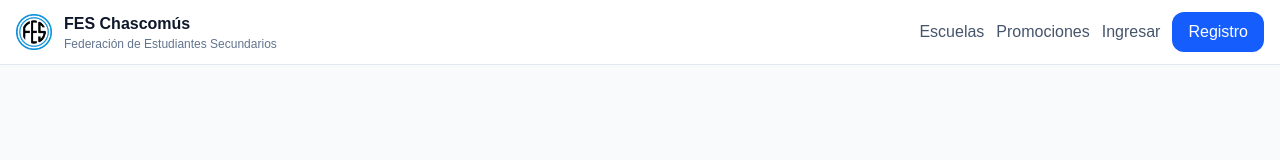
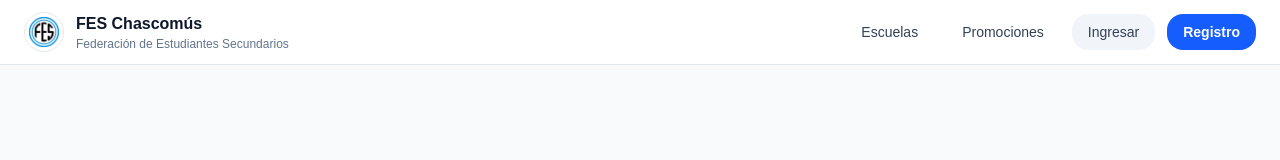
Before and after one commit to feschascomus/fes-chascomus, a Next.js app: page / in a window 1280 px wide. Shown: the top 160 px of the page. Built offline with nearby package versions, Linux system fonts and the light colour scheme; no server answers; the database is empty.

Commit message:
ajuste navbar

```diff
--- a/src/components/Navbar.js
+++ b/src/components/Navbar.js
@@ -3,44 +3,55 @@
 import Link from "next/link"
 import Image from "next/image"
 import { Suspense } from "react"
-import { useSearchParams } from "next/navigation"
-import SignOutButton from "@/components/SignOutButton"
+import { usePathname, useSearchParams } from "next/navigation"
+import SignOutButton from "./SignOutButton"
 
 function NavbarContent() {
+  const pathname = usePathname()
   const searchParams = useSearchParams()
   const usuario = searchParams.get("usuario")
 
+  const enZonaPrivada =
+    pathname.startsWith("/panel") ||
+    pathname.startsWith("/carne") ||
+    pathname.startsWith("/admin-fes") ||
+    pathname.startsWith("/publicar-novedad") ||
+    pathname.startsWith("/publicar-cuadernillo")
+
   return (
-    <nav className="bg-white border-b border-slate-200">
-      <div className="max-w-7xl mx-auto px-4 py-3 flex items-center justify-between">
-        <Link href="/" className="flex items-center gap-3">
-          <Image
-            src="/fes-logo.png"
-            width={36}
-            height={36}
-            alt="FES"
-          />
-          <div>
-            <p className="font-semibold text-slate-900">
+    <header className="sticky top-0 z-50 border-b border-slate-200 bg-white/95 backdrop-blur">
+      <div className="mx-auto flex h-16 max-w-7xl items-center justify-between px-4 sm:px-6">
+        <Link href={enZonaPrivada && usuario ? `/panel/${usuario}` : "/"} className="flex min-w-0 items-center gap-3">
+          <div className="relative h-10 w-10 shrink-0 overflow-hidden rounded-full border border-slate-200 bg-white">
+            <Image
+              src="/fes-logo.png"
+              alt="Logo FES"
+              fill
+              className="object-contain p-1"
+            />
+          </div>
+
+          <div className="min-w-0 leading-tight">
+            <p className="truncate text-sm font-bold text-slate-900 sm:text-base">
               FES Chascomús
             </p>
-            <p className="text-xs text-slate-500">
+            <p className="truncate text-[11px] text-slate-500 sm:text-xs">
               Federación de Estudiantes Secundarios
             </p>
           </div>
         </Link>
 
-        <div className="flex items-center gap-3">
+        <nav className="flex items-center gap-2 sm:gap-3">
           <Link
-            href="/escuelas"
-            className="text-slate-600 hover:text-slate-900"
+            href={usuario ? `/escuelas?usuario=${usuario}` : "/escuelas"}
+            className="hidden rounded-2xl px-4 py-2 text-sm font-medium text-slate-700 transition hover:bg-slate-100 md:inline-flex"
           >
             Escuelas
           </Link>
 
           <Link
-            href="/promociones"
-            className="text-slate-600 hover:text-slate-900"
+            href={usuario ? `/promociones?usuario=${usuario}` : "/promociones"}
+            className="hidden rounded-2xl px-4 py-2 text-sm font-medium text-slate-700 transition hover:bg-slate-100 md:inline-flex"
           >
             Promociones
           </Link>
@@ -49,33 +60,35 @@ function NavbarContent() {
             <>
               <Link
                 href={`/panel/${usuario}`}
-                className="bg-slate-100 px-4 py-2 rounded-xl"
+                className="rounded-2xl bg-slate-100 px-3 py-2 text-sm font-medium text-slate-700 transition hover:bg-slate-200 sm:px-4"
               >
                 Mi panel
               </Link>
 
-              <SignOutButton className="bg-red-100 text-red-600 px-4 py-2 rounded-xl" />
+              <SignOutButton className="rounded-2xl bg-red-50 px-3 py-2 text-sm font-medium text-red-700 transition hover:bg-red-100 sm:px-4">
+                Salir
+              </SignOutButton>
             </>
           ) : (
             <>
               <Link
                 href="/login"
-                className="text-slate-600"
+                className="rounded-2xl bg-slate-100 px-3 py-2 text-sm font-medium text-slate-700 transition hover:bg-slate-200 sm:px-4"
               >
                 Ingresar
               </Link>
 
               <Link
                 href="/registro"
-                className="bg-blue-600 text-white px-4 py-2 rounded-xl"
+                className="rounded-2xl bg-blue-600 px-3 py-2 text-sm font-semibold text-white transition hover:bg-blue-700 sm:px-4"
               >
                 Registro
               </Link>
             </>
           )}
-        </div>
+        </nav>
       </div>
-    </nav>
+    </header>
   )
 }
 
```
